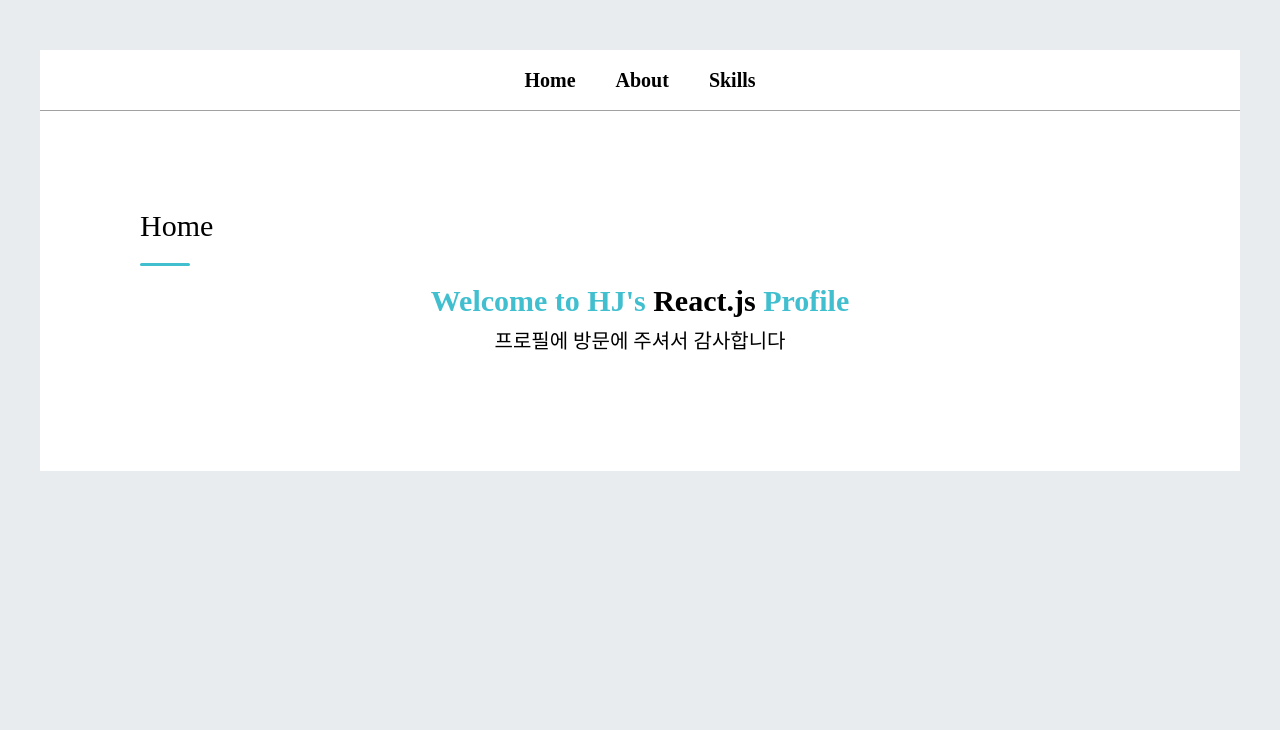
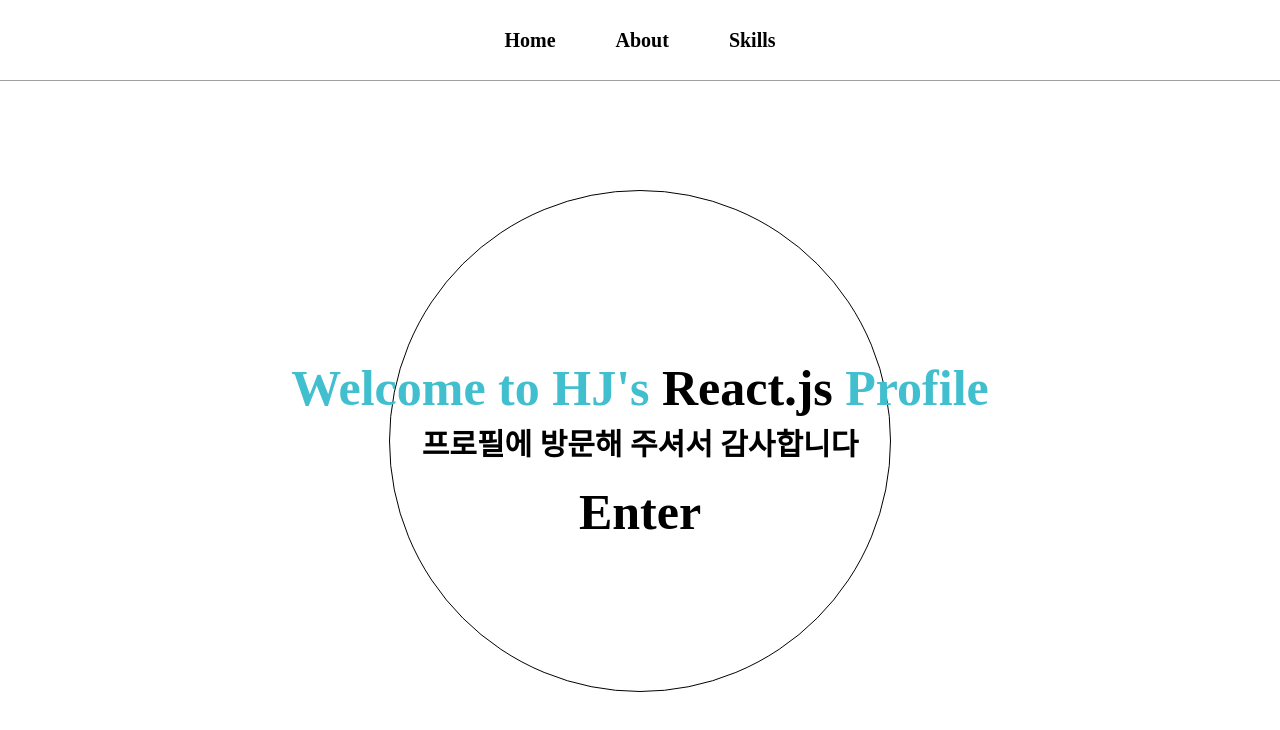
Before and after one commit to hhhjj503/React_Portfolio, a React (Create React App) app: page / in a window 1280 px wide. Shown: the top 730 px of the page. Built offline with nearby package versions, Linux system fonts and the light colour scheme.

Commit message:
20221101

```diff
--- a/src/pages/About.js
+++ b/src/pages/About.js
@@ -72,6 +72,7 @@
 
   const Half = styled.div`
     display: inline-block;
+    vertical-align: middle;
     position: relative;
     width: 50%;
 
@@ -116,12 +117,22 @@
     } ;
   `;
 
+  const StyledDivWrapper = styled(DivWrapper)`
+    @media screen and (min-width: 480px) and (max-width: 767px) {
+      height: 100%;
+    }
+
+    @media screen and (min-width: 320px) and (max-width: 479px) {
+      height: 100%;
+    } ;
+  `;
+
   return (
-    <DivWrapper>
+    <StyledDivWrapper>
       <Half className="img">
         <Img
           widthValue="70%"
-          heightValue="400px"
+          heightValue="500px"
           path={developerImg}
           className="abs"
         ></Img>
@@ -159,7 +170,7 @@
           <li>JS</li>
         </Ul>
       </Half>
-    </DivWrapper>
+    </StyledDivWrapper>
   );
 };
 
--- a/src/pages/Header.js
+++ b/src/pages/Header.js
@@ -4,10 +4,8 @@
 
 const Header = () => {
   const Header = styled.header`
-    width: 1200px;
-    max-width: 100%;
-    padding: 20px 0;
-    margin: 50px auto 0 auto;
+    width: 100%;
+    padding: 30px 0;
     text-align: center;
     background-color: white;
   `;
@@ -19,7 +17,7 @@
       font-size: 2rem;
       color: white;
       display: inline-block;
-      padding: 0 20px;
+      padding: 0 30px;
 
       & a {
         font-weight: bold;
--- a/src/pages/Home.js
+++ b/src/pages/Home.js
@@ -2,45 +2,118 @@
 import styled from 'styled-components';
 import { DivWrapper } from '../styles/DivWrapper';
 import { H1 } from '../styles/H1';
+import { Link } from '../../node_modules/react-router-dom/dist/index';
 
 const Home = () => {
+  //P태그
   const P = styled.p`
     font-size: ${(props) => (props.size === '' ? '1.2rem' : props.size)};
-    line-height: 20px;
     text-align: center;
     font-weight: ${(props) =>
       props.fontWeight === 'bold' ? 'bold' : 'normal'};
     color: ${(props) => (props.color === '' ? 'black' : props.color)};
-    margin-bottom: 20px;
+    line-height: 50px;
+    position: absolute;
+    top: 50%;
+    left: 50%;
+    transform: translate(-50%, -50%);
+    transition: 0.3s ease-in-out;
+    width: 100%;
 
     & span {
       color: black;
     }
 
+    & .sub {
+      font-size: 3rem;
+    }
+
     @media screen and (min-width: 480px) and (max-width: 767px) {
-      font-size: 2.3rem;
+      line-height: 30px;
+      font-size: 2.5rem;
 
-      &:last-child {
+      & .sub {
         font-size: 2rem;
       }
     }
 
     @media screen and (min-width: 320px) and (max-width: 479px) {
+      line-height: 20px;
       font-size: 2rem;
 
-      &:last-child {
-        font-size: 1.7rem;
+      & .sub {
+        font-size: 1.5rem;
       }
+    } ;
+  `;
+
+  //배경원
+  const ColorBox = styled.div`
+    width: 500px;
+    height: 500px;
+    border-radius: 50%;
+    background-color: white;
+    border: 1px solid black;
+    position: absolute;
+    top: 50%;
+    left: 50%;
+    transform: translate(-50%, -50%);
+    transition: 0.3s ease-in-out;
+
+    &:hover {
+      background-color: black;
+
+      & + p span {
+        color: white;
+      }
+
+      & ~ a {
+        color: white;
+      }
+    }
+
+    @media screen and (min-width: 480px) and (max-width: 767px) {
+      height: 350px;
+      width: 350px;
+    }
+
+    @media screen and (min-width: 320px) and (max-width: 479px) {
+      height: 250px;
+      width: 250px;
+    } ;
+  `;
+
+  //링크태그
+  const StyledLink = styled(Link)`
+    position: absolute;
+    top: 60%;
+    left: 50%;
+    font-size: 5rem;
+    font-weight: bold;
+    transform: translate(-50%, -50%);
+    transition: 0.3s ease-in-out;
+
+    @media screen and (min-width: 480px) and (max-width: 767px) {
+      font-size: 3rem;
+    }
+
+    @media screen and (min-width: 320px) and (max-width: 479px) {
+      font-size: 2rem;
     } ;
   `;
 
   return (
     <DivWrapper>
-      <H1>Home</H1>
-      <P fontWeight="bold" color="rgb(65, 191, 207)" size="3rem">
-        Welcome to HJ's <span>React.js</span> Profile
+      <H1 hidden={true}>Home</H1>
+      <ColorBox />
+      <P fontWeight="bold" color="rgb(65, 191, 207)" size="5rem">
+        Welcome to HJ's <span>React.js </span>Profile
+        <br />
+        <span className="sub"> 프로필에 방문해 주셔서 감사합니다</span>
+        <br />
+        <br />
       </P>
-      <P size="2rem">프로필에 방문에 주셔서 감사합니다</P>
+      <StyledLink to="/React_Portfolio/about">Enter</StyledLink>
     </DivWrapper>
   );
 };
--- /dev/null
+++ b/src/pages/Score.js
@@ -0,0 +1,5 @@
+import React from 'react';
+
+const Score = ({ score, percentage, color }) => {};
+
+export default Score;
--- a/src/pages/Skills.js
+++ b/src/pages/Skills.js
@@ -2,12 +2,26 @@
 import { DivWrapper } from '../styles/DivWrapper';
 import { H1 } from '../styles/H1';
 import styled from 'styled-components';
-import Palette from '../components/Palette';
 
 const Skills = () => {
   const Ul = styled.ul`
+    width: 70%;
+    position: relative;
+    margin: 10vh auto 0 auto;
+    top: 0;
+    right: 0;
+    bottom: 0;
+    left: 0;
+    text-align: center;
+
+    @media screen and (min-width: 480px) and (max-width: 767px) {
+      width: auto;
+      margin: 0;
+    }
+
     @media screen and (min-width: 320px) and (max-width: 479px) {
-      text-align: center;
+      width: auto;
+      margin: 0;
     }
   `;
 
@@ -15,37 +29,58 @@
     font-size: 2rem;
     color: white;
     display: inline-block;
-    width: 20%;
-    margin: 10px 50px;
+    margin: 30px 50px;
     text-align: center;
-    padding: 10px 0;
+    width: 200px;
+    height: 200px;
+    line-height: 200px;
+    box-sizing: border-box;
     background-color: ${(props) =>
       props.background === '' ? '#626262' : props.background};
     border-radius: 10px;
     transition: 0.3s ease-in-out;
+    cursor: pointer;
 
     &:hover {
-      background-color: transparent;
-      color: black;
+      border-radius: 50%;
+      font-size: 2.3rem;
     }
 
     @media screen and (min-width: 480px) and (max-width: 767px) {
       font-size: 1.7rem;
-      padding: 10px 0;
       margin: 10px 20px;
+      width: 150px;
+      height: 150px;
+      line-height: 150px;
     }
 
     @media screen and (min-width: 320px) and (max-width: 479px) {
-      width: 40%;
       font-size: 1.5rem;
-      padding: 10px 0;
+      width: 130px;
+      height: 130px;
+      line-height: 130px;
       margin: 10px 10px;
+
+      &:hover {
+        font-size: 1.7rem;
+      }
     }
   `;
 
+  const StyledDivWrapper = styled(DivWrapper)`
+    padding: 0;
+    box-sizing: border-box;
+    @media screen and (min-width: 480px) and (max-width: 767px) {
+    }
+
+    @media screen and (min-width: 320px) and (max-width: 479px) {
+    } ;
+  `;
+
   return (
-    <DivWrapper>
-      <H1>Skills</H1>
+    <>
+      <StyledDivWrapper>
+        <H1 hidden={true}>Skills</H1>
         <Ul>
           <Li background="rgb(236, 102, 48)">HTML</Li>
           <Li background="rgb(0, 150, 230)">CSS</Li>
@@ -56,7 +91,8 @@
           <Li background="rgb(0, 0, 0)">SQL</Li>
           <Li background="rgb(219, 56, 14)">JAVA</Li>
         </Ul>
-    </DivWrapper>
+      </StyledDivWrapper>
+    </>
   );
 };
 
--- a/src/styles/DivWrapper.js
+++ b/src/styles/DivWrapper.js
@@ -2,14 +2,15 @@
 
 export const DivWrapper = styled.div`
   //width: ${(props) => props.widthValue};
-  width: 1200px;
-  padding: 100px;
-  max-width: 100%;
+  width: 100%;
+  padding: 200px;
+  height: calc(100vh - 80px);
   box-sizing: border-box;
   margin: 0 auto;
   background: white;
   border-top: 1px solid #a1a1a1;
   position: relative;
+  display: ${(props) => (props.hidden === true ? 'none' : 'block')};
 
   @media screen and (min-width: 480px) and (max-width: 767px) {
     padding: 50px;
--- a/src/styles/H1.js
+++ b/src/styles/H1.js
@@ -4,6 +4,7 @@
   font-size: 3rem;
   margin-bottom: 50px;
   position: relative;
+  display: ${(props) => (props.hidden === true ? 'none' : 'block')};
 
   &:after {
     content: '';
```
Lines whose indentation alone changed are shown as unchanged.
